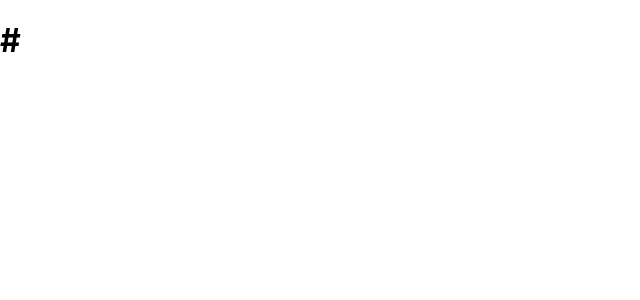
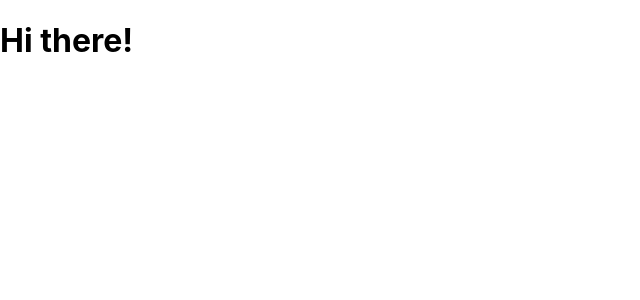
Before and after one commit to AlexSaeChao/city-explorer, a React (Create React App) app: page / in a window 1280 px wide. Shown: the top 300 px of the page, without its empty margins (0-640 px from the left). Built offline with nearby package versions, Linux system fonts and the light colour scheme.

Commit message:
verifying netlify

```diff
--- a/src/App.js
+++ b/src/App.js
@@ -10,7 +10,7 @@ class App extends React.Component {
   render() {
     return (
       <>
-        <h1>#</h1>
+        <h1>Hi there!</h1>
       </>
     )
   }
```
